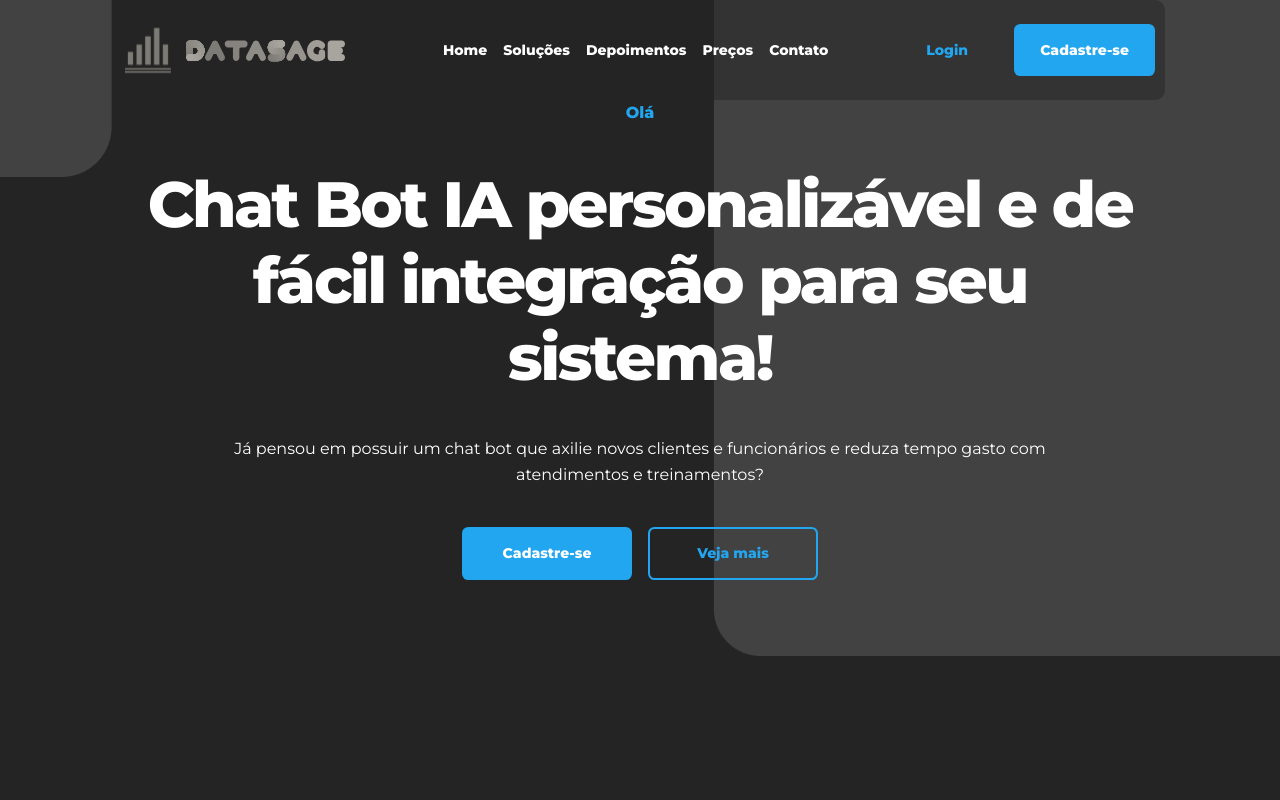
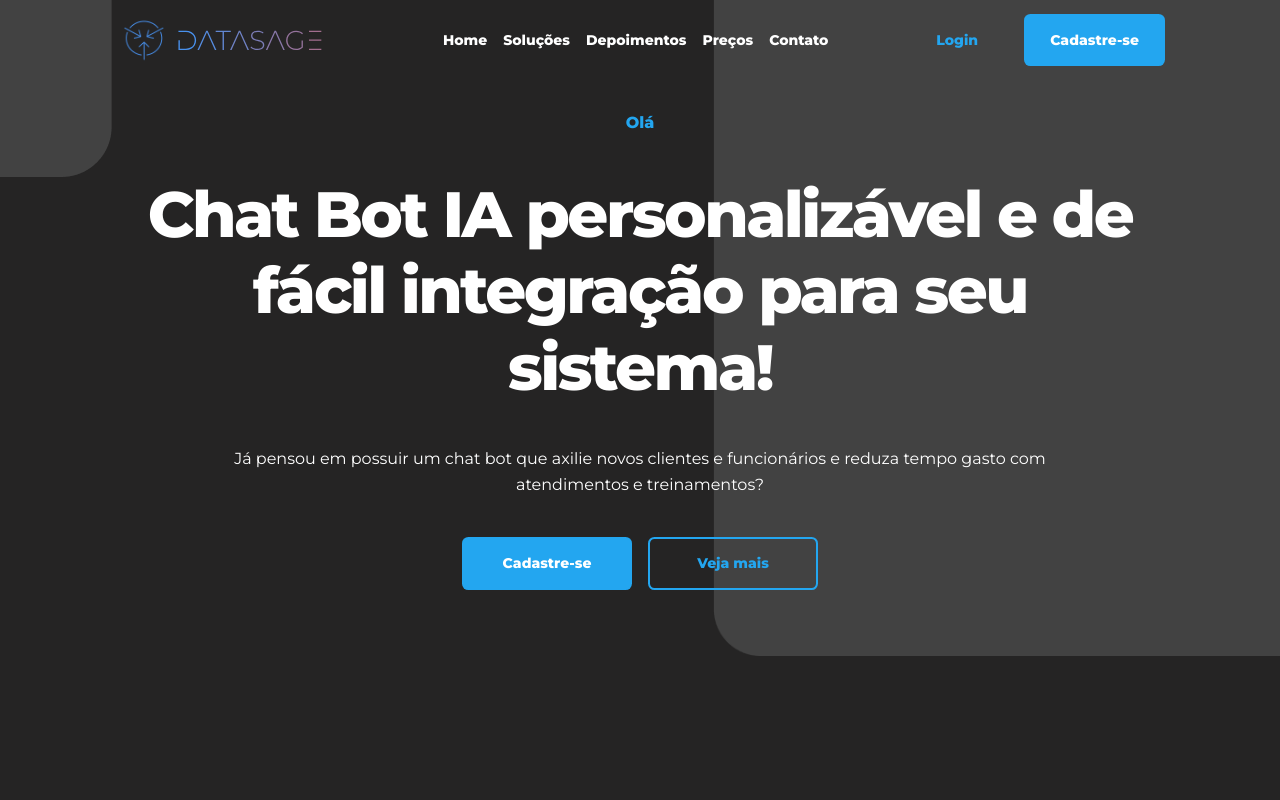
Before and after one commit to gustavokra/lading-page-proj-web, a React (Vite) app: page / in a window 1280 px wide. Shown: the top 800 px of the page. Built offline with nearby package versions, Linux system fonts and the light colour scheme.

Commit message:
Troca de logo, Header fixado novamente

```diff
--- a/src/components/Card/Card.css
+++ b/src/components/Card/Card.css
@@ -10,16 +10,15 @@
     flex-direction: column;
     justify-content: center;
     align-items: center;
-    transition: transform 0.3s ease, box-shadow 0.3s ease;
+    transition: transform 0.3s ease;
 }
 
 .card:hover {
-    transform: translateY(-5px); /* Efeito de hover que eleva o card */
-    box-shadow: 0px 8px 16px rgba(0, 0, 0, 0.2); /* Sombra mais intensa ao hover */
+    transform: translateY(-5px);
 }
 
 .card img {
-    margin-bottom: 1rem; /* Espaçamento entre imagem e título */
+    margin-bottom: 1rem;
 }
 
 .card h3 {
--- a/src/pages/header/header.css
+++ b/src/pages/header/header.css
@@ -43,21 +43,13 @@ a {
   color: var(--text-color);
 }
 
-@media (width >= 1280px) {
+@media (width >=1280px) {
   header {
-      position: fixed;
-      z-index: 2;
-      top: 0;
-      left: 50%;
-      transform: translateX(-50%);
-      background-color: var(--bg-color-invisible); /* cor branca com 50% de opacidade */
-      width: 100%;
-      text-align: center;
-      padding: 10px;
-      border-radius: 10px;
+    position: relative;
+    z-index: 1;
   }
 
-  nav > img {
+  nav>img {
     display: initial;
   }
 
--- a/src/pages/header/header.tsx
+++ b/src/pages/header/header.tsx
@@ -1,5 +1,5 @@
 import { useEffect, useState } from 'react'
-import Logo from "../../assets/logo_icon.svg";
+import Logo from "../../assets/images/logo_icon.svg";
 import Close from "../../assets/close_icon.svg";
 import Menu from "../../assets/menu_icon.svg";
 import Button from "../../components/Button/Button";
--- a/src/pages/hero/hero.css
+++ b/src/pages/hero/hero.css
@@ -1,9 +1,7 @@
 #hero {
     background: var(--bg-color);
-    border-top: 0.125rem solid var(--bg-color);
     height: 90vh;
     display: flex;
-    margin-bottom: 5%;
 }
 
 #hero > img {
@@ -24,12 +22,12 @@
     margin-top: auto;
     text-align: center;
     gap: 1.75rem;
-    margin-top: 100px;
 }
 
 #hero .content > div {
     width: fit-content;
     align-self: center;
+    margin-bottom: 20%;
 }
 
 
@@ -37,7 +35,6 @@
     #hero {
         background: var(--bg-color);
         border-top: none;
-        height: 100vh;
 
         > span {
             position: absolute;
```
Also changed, not shown: src/assets/images/logo_icon.svg (added).
